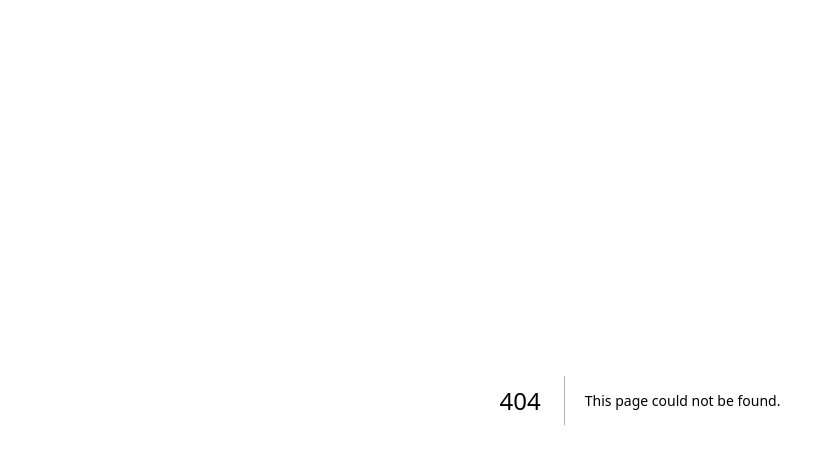
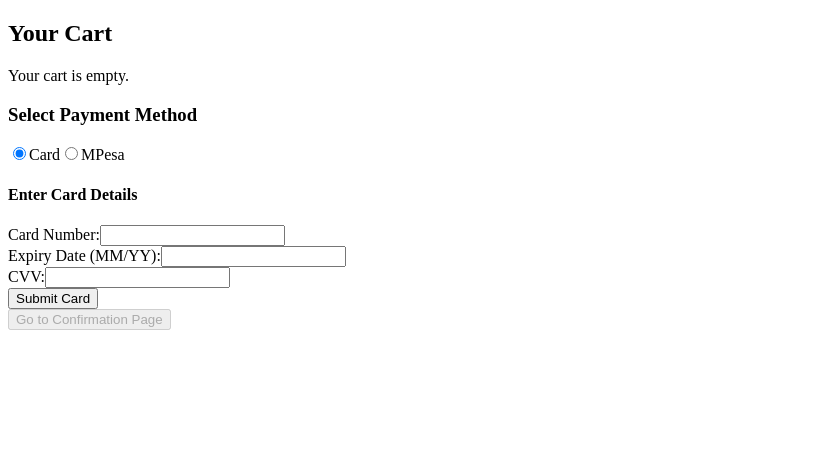
Before and after one commit to mianzegregory/FoodApp, a Next.js app: page /cart in a window 1280 px wide. Before the commit this address had no page. Shown: the top 464 px of the page, without its empty margins (0-835 px from the left). Built offline with nearby package versions, Linux system fonts and the light colour scheme.

Commit message:
dvelop - This is my cart page where the code basically shows what the user want to buy and also pay

```diff
--- /dev/null
+++ b/src/app/cart/cart.css
@@ -0,0 +1,53 @@
+.cartContainer {
+    padding: 20px;
+    max-width: 800px;
+    margin: 0 auto;
+  }
+
+  .cartItem {
+    display: flex;
+    justify-content: space-between;
+    padding: 10px 0;
+    border-bottom: 1px solid #ddd;
+  }
+
+  .cartItem img {
+    max-width: 50px;
+    max-height: 50px;
+  }
+
+  .paymentMethod {
+    margin-top: 20px;
+  }
+
+  .cardDetails, .mpesaDetails {
+    margin-top: 20px;
+  }
+
+  .cardDetails input,
+  .mpesaDetails input {
+    display: block;
+    margin: 10px 0;
+    padding: 8px;
+    width: 100%;
+    border: 1px solid #ddd;
+    border-radius: 4px;
+  }
+
+  button {
+    padding: 10px 20px;
+    margin-top: 20px;
+    background-color: #007bff;
+    color: white;
+    border: none;
+    cursor: pointer;
+    border-radius: 5px;
+  }
+
+  button:hover {
+    background-color: #0056b3;
+  }
+
+  .goToConfirmationButton {
+    margin-top: 30px;
+  }
--- /dev/null
+++ b/src/app/cart/page.tsx
@@ -0,0 +1,184 @@
+"use client";
+
+import React, { useState } from "react";
+import { useAppSelector, useAppDispatch } from "../redux/hooks";
+import { removeItem } from "../redux/cartSlice";
+import Link from "next/link";
+// cart component that displays item
+const Cart: React.FC = () => {
+  // redux store from hooks
+  const cartItems = useAppSelector((state) => state.cart.cartItems);
+  const dispatch = useAppDispatch();
+// state where i handled the payment methods shown by stack overflow how to configrure payment
+  const [paymentMethod, setPaymentMethod] = useState<'card' | 'mpesa'>('card');
+  const [cardNumber, setCardNumber] = useState('');
+  const [expiryDate, setExpiryDate] = useState('');
+  const [cvv, setCvv] = useState('');
+  const [mpesaPin, setMpesaPin] = useState('');
+  const [showMpesaPin, setShowMpesaPin] = useState(false);
+  // where the total price is created
+  const totalPrice = Object.entries(cartItems).reduce((acc, [itemName, { price, count }]) => {
+    return acc + (price * count);
+  }, 0);
+// Removal of item i tried using the window confirmation learnt from stack overflow
+  const handleRemoveButtonClick = (itemName: string) => {
+    const confirmRemove = window.confirm(`Are you sure you want to remove ${itemName} from your cart?`);
+    if (confirmRemove) {
+      dispatch(removeItem(itemName));
+    }
+  };
+
+  // To choose either Mpesa or card
+  const handlePaymentMethodChange = (event: React.ChangeEvent<HTMLInputElement>) => {
+    setPaymentMethod(event.target.value as 'card' | 'mpesa');
+    setShowMpesaPin(false);
+  };
+// Submit card information
+  const handleCardSubmit = (e: React.FormEvent) => {
+    e.preventDefault();
+
+  };
+// Submit mpesa information
+  const handleMpesaPinSubmit = (e: React.FormEvent) => {
+    e.preventDefault();
+
+  };
+
+  // Check if payment details are complete
+  const isPaymentComplete = () => {
+    if (paymentMethod === 'card') {
+      return cardNumber && expiryDate && cvv;
+    }
+    if (paymentMethod === 'mpesa') {
+      return mpesaPin;
+    }
+    return false;
+  };
+
+  return (
+    <div className="cartContainer">
+      <h2>Your Cart</h2>
+      {Object.keys(cartItems).length === 0 ? (
+        <p>Your cart is empty.</p>
+      ) : (
+        Object.entries(cartItems).map(([itemName, { count, price, imagePath }]) => {
+          const totalItemPrice = price * count;
+
+          return (
+            <div key={itemName} className="cartItem">
+              <img src={imagePath} alt={itemName} />
+              <p>{itemName}</p>
+              <p>Quantity: {count}</p>
+              <p>Total Price: sh{totalItemPrice}</p>
+              <button onClick={() => handleRemoveButtonClick(itemName)}>Remove</button>
+            </div>
+          );
+        })
+      )}
+              {/*show total price has nothing eroor */}
+      {Object.keys(cartItems).length > 0 && (
+        <div className="totalPrice">
+          <h3>Total Price: sh{totalPrice}</h3>
+        </div>
+      )}
+{/*A radio buttons to choose*/}
+      <div className="paymentMethod">
+        <h3>Select Payment Method</h3>
+        <label>
+          <input
+            type="radio"
+            name="paymentMethod"
+            value="card"
+            checked={paymentMethod === 'card'}
+            onChange={handlePaymentMethodChange}
+          />
+          Card
+        </label>
+        <label>
+          <input
+            type="radio"
+            name="paymentMethod"
+            value="mpesa"
+            checked={paymentMethod === 'mpesa'}
+            onChange={handlePaymentMethodChange}
+          />
+          MPesa
+        </label>
+      </div>
+{/*Entering details for card*/}
+      {paymentMethod === 'card' && (
+        <div className="cardDetails">
+          <h4>Enter Card Details</h4>
+          <form onSubmit={handleCardSubmit}>
+            <div>
+              <label htmlFor="cardNumber">Card Number:</label>
+              <input
+                type="text"
+                id="cardNumber"
+                value={cardNumber}
+                onChange={(e) => setCardNumber(e.target.value)}
+                required
+              />
+            </div>
+            <div>
+              <label htmlFor="expiryDate">Expiry Date (MM/YY):</label>
+              <input
+                type="text"
+                id="expiryDate"
+                value={expiryDate}
+                onChange={(e) => setExpiryDate(e.target.value)}
+                required
+              />
+            </div>
+            <div>
+              <label htmlFor="cvv">CVV:</label>
+              <input
+                type="text"
+                id="cvv"
+                value={cvv}
+                onChange={(e) => setCvv(e.target.value)}
+                required
+              />
+            </div>
+            <button type="submit">Submit Card</button>
+          </form>
+        </div>
+      )}
+{/*Entering details for Mpesa*/}
+      {paymentMethod === 'mpesa' && (
+        <div className="mpesaDetails">
+          <h4>MPesa Payment</h4>
+          <p>Please send the money to <b>+254 707664929</b></p>
+
+          <button onClick={() => setShowMpesaPin(!showMpesaPin)}>
+            {showMpesaPin ? 'Hide MPesa PIN' : 'Enter MPesa PIN'}
+          </button>
+
+          {showMpesaPin && (
+            <form onSubmit={handleMpesaPinSubmit}>
+              <div>
+                <label htmlFor="mpesaPin">Enter MPesa PIN:</label>
+                <input
+                  type="password"
+                  id="mpesaPin"
+                  value={mpesaPin}
+                  onChange={(e) => setMpesaPin(e.target.value)}
+                  required
+                />
+              </div>
+              <button type="submit">Submit MPesa Pin</button>
+            </form>
+          )}
+        </div>
+      )}
+{/*Button to Confirmation page*/}
+      <div className="goToConfirmationButton">
+        <Link href="/confirmation">
+          <button disabled={!isPaymentComplete()}>Go to Confirmation Page</button>
+        </Link>
+      </div>
+    </div>
+  );
+};
+
+export default Cart;
```
